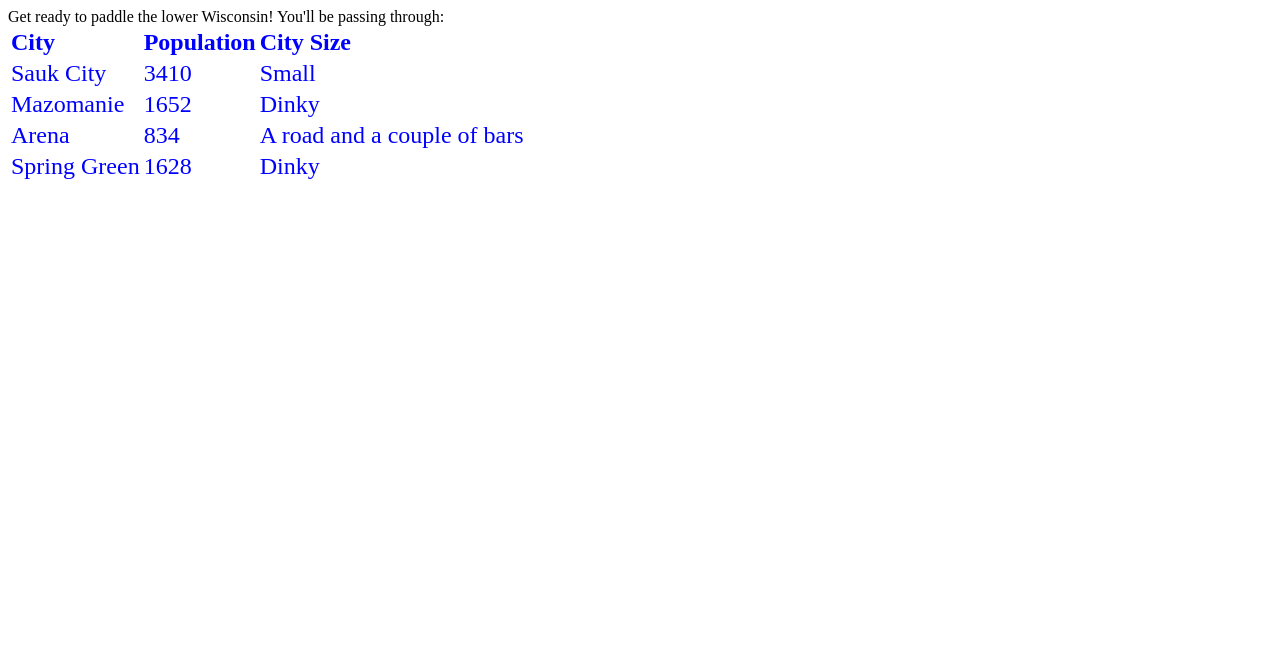
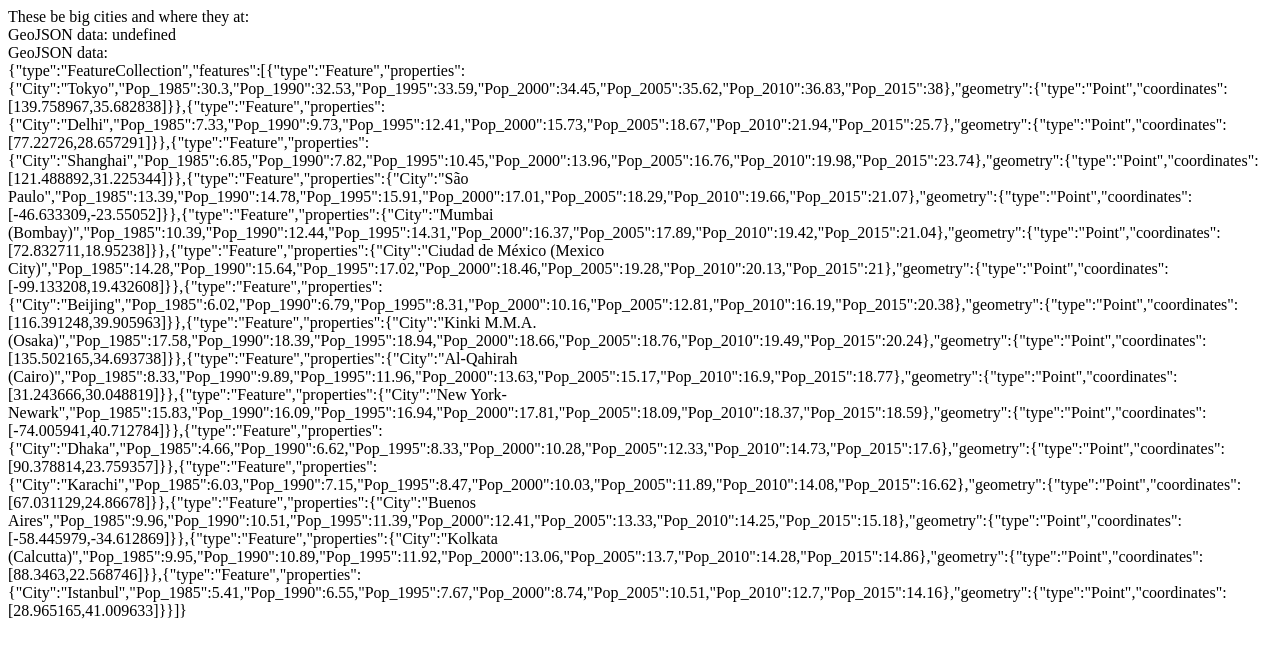
Before and after one commit to cjmorgan3/my_website, a plain HTML site: page index.html in a window 1280 px wide. Drawn offline with Linux system fonts and the light colour scheme.

Commit message:
Module 3 activity completed

```diff
--- a/index.html
+++ b/index.html
@@ -14,7 +14,7 @@
 
 	<body>
 		<!--put your initial page content here-->
-		Get ready to paddle the lower Wisconsin! You'll be passing through:
+		These be big cities and where they at:
 		<br>
 		<!--you can also use this space for internal scripts or stylesheets;
 		place these within <script> or <style> tags-->
--- a/js/main.js
+++ b/js/main.js
@@ -1,162 +1,204 @@
+// //initialize function called when the script loads
+// function initialize(){
+    // cities();
+    // addColumns(cityPop);
+    // addEvents(cityPop);
+// };
+
+// var cityPop;
+
+// //function to create a table with cities and their populations
+// function cities(){
+//     //define two arrays for cities and population
+//     cityPop = [
+//         {
+//             city: 'Sauk City',
+//             population: 3410
+//         },
+//         {
+//             city: 'Mazomanie',
+//             population: 1652
+//         },
+//         {
+//             city: 'Arena',
+//             population: 834
+//         },
+//         {
+//             city: 'Spring Green',
+//             population: 1628
+//         }
+//     ];
+
+//     //append the table element to the div
+//     $("#mydiv").append("<table>");
+
+//     //append a header row to the table
+//     $("table").append("<tr>");
+
+//     //add the "City" and "Population" columns to the header row
+//     $("tr").append("<th>City</th><th>Population</th>");
+
+//     //loop to add a new row for each city
+//     for (var i = 0; i < cityPop.length; i++){
+//         //assign longer html strings to a variable
+//         var rowHtml = "<tr><td>" + cityPop[i].city + "</td><td>" + cityPop[i].population + "</td></tr>";
+//         //add the row's html string to the table
+//         $("table").append(rowHtml);
+//     };
+// };
+// //Added at Example 3.5 line 44...
+//     //get the div id
+//     var theid = $('#mydiv').attr('id');
+
+
+//     //add the class 'foo' to the div
+//     $('#mydiv').attr('class', 'foo');
+
+//     //Check your work with the Inspector!
+// //Added below Example 3.6...
+//     //change the text color
+//     $('#mydiv').css('color', 'blue');
+
+//     //change the text size and alignment
+//     $('#mydiv').css({
+//         'font-size': '1.5em',
+//         'text-align': 'left'
+//     });
+
+//     //fooled ya! thecolor is rgb(255, 0, 0), the CSS interpreter's translation of the keyword 'red'
+
+// //Added below Example 3.8...
+//     //click listener with anonymous handler function
+//     $('table').on('click', function(){
+//         alert("You've started your journey after the last dam before the Mississippi!");
+//     });
+
+//     //alias method for the click event listener
+//     $('table').click(function(){
+//         alert("Visit Frank Lloyd Wright's Taliesin studio!");
+//     });
+
+//     //named handler function for removable listener
+//     function clickme(){
+//         alert('Look out for the nude beach in Mazo!');
+//     };
+
+//     //add the event listener
+//     $('table').on('click', clickme);
+
+//     //remove the event listener
+//     $('table').off('click', clickme);
+
+// //adding columns to the cityPop array
+// function addColumns(cityPop){
+//     console.log("ran addColumns")
+//     //for each row in cityPop, perform this function of 'i'
+//     $('tr').each(function(i){
+//         //if 'i' is equal to 0 (the first row), perform code in {}
+//     	if (i == 0){
+//             //for the first row, add 'City Size' as a header cell
+//     		$(this).append('<th>City Size</th>');
+//             console.log("header added")
+//     	} //if 'i' does not equal 0, perform code in {}
+//         else {
+//     		var citySize; //defining our citySize variable
+//             //if the population corresponding to each city moving downwards falls
+//             //into the given range, the text in quotes will be assigned to the
+//             //citSize variable
+//     		if (cityPop[i-1].population < 1000){
+//     			citySize = 'A road and a couple of bars';
+//             //console.log(cityPop[i-1].population);
+//             } else if (cityPop[i-1].population > 3000){
+//                 citySize = 'Small';
+//     		} else if (cityPop[i-1].population > 1000){
+//     			citySize = 'Dinky';
+//     		};
+//             //displays the previously assigned description of each city's pop size
+//     		$(this).append('<td>' + citySize + '</td>');
+//     	};
+//     });
+// };
+
+// //function to make mouseovers psychedelic
+// function addEvents(mydata){
+//     //when the table is moused over, perform this function of 'i'
+// 	$('mydiv').mouseover(function(i){
+// 		//defning variable 'color', setting it equal to the first portion
+//         //of the rgb color format
+// 		var color = "rgb(";
+//         //for i=0 and counting up by 1 up to 3, perform following code
+// 		for (var i=0; i<3; i++){
+//             //define random, set it equal to a number that is between 0 and 1,
+//             //which gets multiplied by 255 and rounded to a whole number, resulting
+//             //in a range from 0-255
+// 			var random = Math.round(Math.random() * 255);
+//             //adds the output of random to color as a running total
+// 			color += random;
+//             //add the comma necessary for rgb format when i is less than 2
+// 			if (i<2){
+// 				color += ",";
+// 			//otherwise add the closing parenthesis
+// 			} else {
+// 				color += ")";
+// 		};
+//         //sets the css style for the table equal to our newly generated rgb color
+// 		$(this).css('color', color);
+// 		};
+// 	});
+//     //defines the function
+// 	function clickme(){
+//         //spells out the alert message
+// 		alert('Hey, you clicked me!');
+// 	};
+
+//     //creates the pop-up alert when the table is clicked on
+// 	$('mydiv').on('click', clickme);
+// };
+
 //initialize function called when the script loads
 function initialize(){
-    cities();
-    addColumns(cityPop);
-    addEvents(cityPop);
-    console.log("ran initialize")
+    debugAjax();
 };
 
-var cityPop;
+//establish global variable of mydata to be used later
+var mydata;
+//creating a function to read in the MegaCities file
+function jQueryAjax(){
 
-//function to create a table with cities and their populations
-function cities(){
-    //define two arrays for cities and population
-    cityPop = [
-        {
-            city: 'Sauk City',
-            population: 3410
-        },
-        {
-            city: 'Mazomanie',
-            population: 1652
-        },
-        {
-            city: 'Arena',
-            population: 834
-        },
-        {
-            city: 'Spring Green',
-            population: 1628
+    //shorthand jQuery ajax method taking a URL string and a settings object
+    $.ajax("../data/MegaCities.geojson", {
+        dataType: "json", //tells ajax the type of data
+        success: function(response){ //the callback function
+            mydata = response; //sets mydata equal to the info read from our json
+
+            console.log(mydata); //checks to see if mydata was assigned data
         }
-    ];
-
-    //append the table element to the div
-    $("#mydiv").append("<table>");
-
-    //append a header row to the table
-    $("table").append("<tr>");
-
-    //add the "City" and "Population" columns to the header row
-    $("tr").append("<th>City</th><th>Population</th>");
-
-    //loop to add a new row for each city
-    for (var i = 0; i < cityPop.length; i++){
-        //assign longer html strings to a variable
-        var rowHtml = "<tr><td>" + cityPop[i].city + "</td><td>" + cityPop[i].population + "</td></tr>";
-        //add the row's html string to the table
-        $("table").append(rowHtml);
-    };
-};
-//Added at Example 3.5 line 44...
-    //get the div id
-    var theid = $('#mydiv').attr('id');
-
-
-    //add the class 'foo' to the div
-    $('#mydiv').attr('class', 'foo');
-
-    //Check your work with the Inspector!
-//Added below Example 3.6...
-    //change the text color
-    $('#mydiv').css('color', 'blue');
-
-    //change the text size and alignment
-    $('#mydiv').css({
-        'font-size': '1.5em',
-        'text-align': 'left'
     });
 
-    //fooled ya! thecolor is rgb(255, 0, 0), the CSS interpreter's translation of the keyword 'red'
-
-//Added below Example 3.8...
-    //click listener with anonymous handler function
-    $('table').on('click', function(){
-        alert("You've started your journey after the last dam before the Mississippi!");
+    //checks the data outside the function in which it was assigned, thus returning 'undefined'
+    console.log(mydata);
+};
+//defines a function and sets the parameter as the response from our ajax method
+function debugCallback(response){
+    //appends a stringified version of our MegaCities data to the mydiv portion of our HTML code
+    $(mydiv).append('<br>GeoJSON data:<br>' + JSON.stringify(mydata));
+};
+//defines a function to debug our ajax method
+function debugAjax(){
+    //the same function as our jQueryAjax method
+    $.ajax("../data/MegaCities.geojson", {
+        dataType: "json",
+        success: function(response){
+            //calls on our debugCallback function with mydata as the parameter in order to successfully append the stringified data to our webpage
+            debugCallback(mydata);
+        }
     });
-
-    //alias method for the click event listener
-    $('table').click(function(){
-        alert("Visit Frank Lloyd Wright's Taliesin studio!");
-    });
-
-    //named handler function for removable listener
-    function clickme(){
-        alert('Look out for the nude beach in Mazo!');
-    };
-
-    //add the event listener
-    $('table').on('click', clickme);
-
-    //remove the event listener
-    $('table').off('click', clickme);
-
-//adding columns to the cityPop array
-function addColumns(cityPop){
-    console.log("ran addColumns")
-    //for each row in cityPop, perform this function of 'i'
-    $('tr').each(function(i){
-        //if 'i' is equal to 0 (the first row), perform code in {}
-    	if (i == 0){
-            //for the first row, add 'City Size' as a header cell
-    		$(this).append('<th>City Size</th>');
-            console.log("header added")
-    	} //if 'i' does not equal 0, perform code in {}
-        else {
-    		var citySize; //defining our citySize variable
-            //if the population corresponding to each city moving downwards falls
-            //into the given range, the text in quotes will be assigned to the
-            //citSize variable
-    		if (cityPop[i-1].population < 1000){
-    			citySize = 'A road and a couple of bars';
-            //console.log(cityPop[i-1].population);
-            } else if (cityPop[i-1].population > 3000){
-                citySize = 'Small';
-    		} else if (cityPop[i-1].population > 1000){
-    			citySize = 'Dinky';
-    		};
-            //displays the previously assigned description of each city's pop size
-    		$(this).append('<td>' + citySize + '</td>');
-    	};
-    });
+    //an unnecessary attempt to append our data; comes back as undefined
+    //$(mydiv).append('<br>GeoJSON data:<br>' + JSON.stringify(mydata));
 };
-
-//function to make mouseovers psychedelic
-function addEvents(){
-    console.log("ran addEvents")
-    //when the table is moused over, perform this function of 'i'
-	$('table').mouseover(function(i){
-		//defning variable 'color', setting it equal to the first portion
-        //of the rgb color format
-		var color = "rgb(";
-        //for i=0 and counting up by 1 up to 3, perform following code
-		for (var i=0; i<3; i++){
-            //define random, set it equal to a number that is between 0 and 1,
-            //which gets multiplied by 255 and rounded to a whole number, resulting
-            //in a range from 0-255
-			var random = Math.round(Math.random() * 255);
-            //adds the output of random to color as a running total
-			color += random;
-            //add the comma necessary for rgb format when i is less than 2
-			if (i<2){
-				color += ",";
-			//otherwise add the closing parenthesis
-			} else {
-				color += ")";
-		};
-        //sets the css style for the table equal to our newly generated rgb color
-		$(this).css('color', color);
-		};
-	});
-    //defines the function
-	function clickme(){
-        //spells out the alert message
-		alert('Hey, you clicked me!');
-	};
-
-    //creates the pop-up alert when the table is clicked on
-	$('table').on('click', clickme);
-};
-
-
+//another attempt to append our stringified data, but comes back as undefined since mydata is assigned data within a function
+$(mydiv).append('GeoJSON data: ' + JSON.stringify(mydata));
+//call the jQueryAjax function when the document has loaded
+$(document).ready(jQueryAjax);
 //call the initialize function when the document has loaded
 $(document).ready(initialize);
```
Also changed, not shown: data/MegaCities.csv (added, +16 -0 lines), data/MegaCities.geojson (added), 1 other file.
